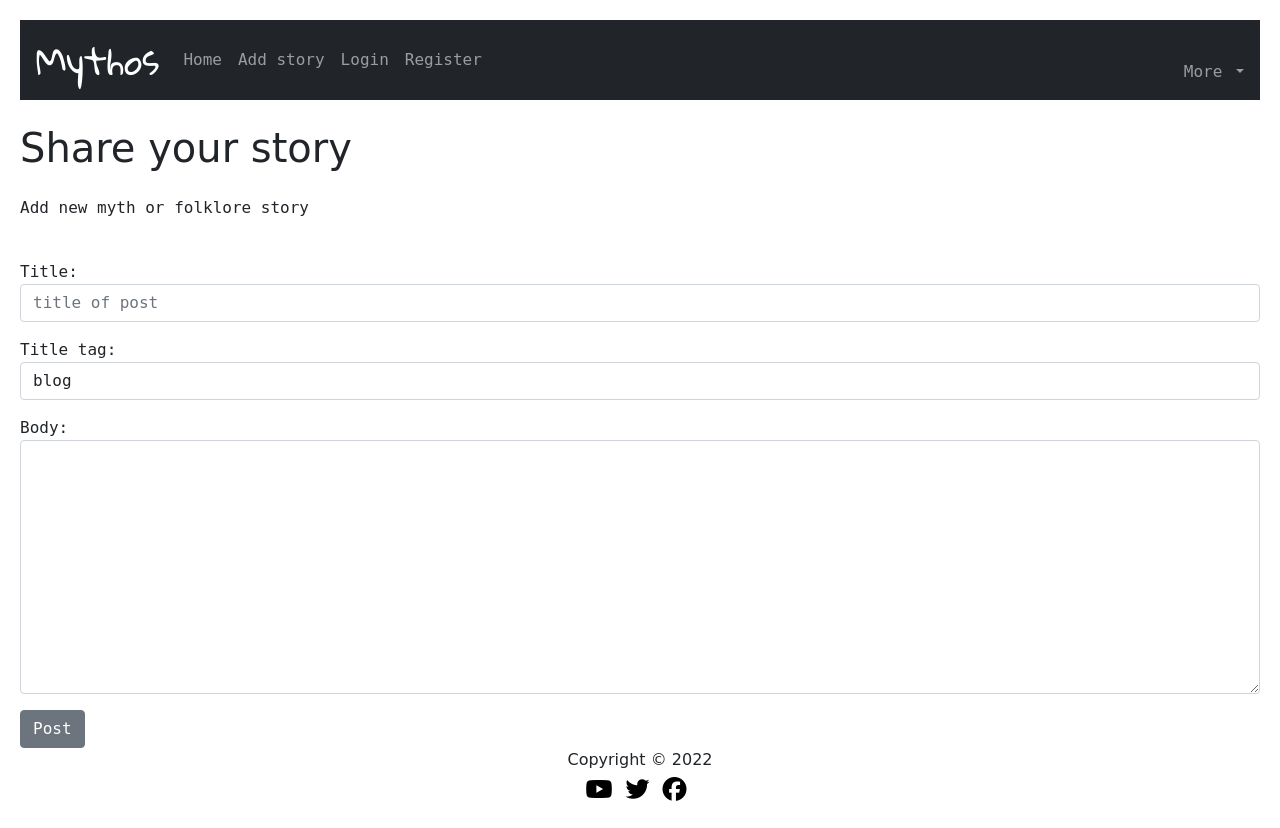
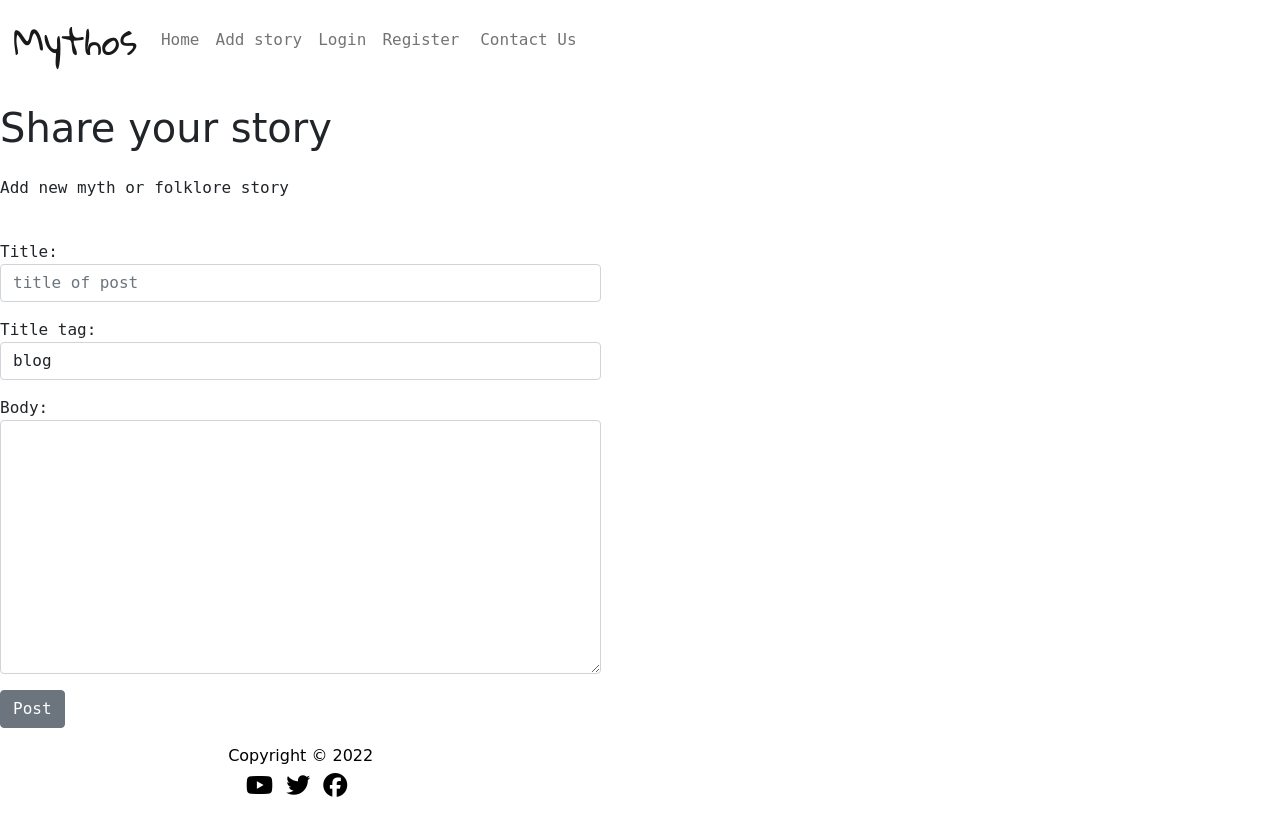
Before and after one commit to AMartins87/mythos, a Django app: page /new-post/ in a window 1280 px wide. After the commit the page ends 797 px from the top, so only its background shows below. Run offline with Django 3.2, Linux system fonts and the light colour scheme; some libraries are stand-ins or nearby versions.

Commit message:
Add contact model and views. Created contact.html

```diff
--- a/blog/admin.py
+++ b/blog/admin.py
@@ -1,5 +1,6 @@
 from django.contrib import admin
-from .models import Post, Comment
+from .models import Post, Comment, Contact
 
 admin.site.register(Post)
 admin.site.register(Comment)
+admin.site.register(Contact)
--- a/blog/forms.py
+++ b/blog/forms.py
@@ -1,5 +1,5 @@
 from django import forms
-from .models import Post, Comment
+from .models import Post, Comment, Contact
 
 
 class PostForm(forms.ModelForm):
@@ -30,3 +30,8 @@ class CommentForm(forms.ModelForm):
                                            'type': 'hidden'}),
             'body': forms.Textarea(attrs={'class': 'form-control'})
         }
+
+class ContactForm(forms.ModelForm):
+    class Meta:
+        model = Contact
+        fields = '__all__'
--- a/blog/models.py
+++ b/blog/models.py
@@ -33,3 +33,13 @@ class Comment(models.Model):
     def __str__(self):
         # return '%s - %s' % (self.post.title, self.name)
         return f"Comment {self.body} by {self.name}"
+
+
+class Contact(models.Model):
+    email = models.EmailField()
+    subject = models.CharField(max_length=250)
+    message = models.TextField()
+
+    def __str__(self):
+        # this is just to preview the contact model as email on admin dashboard
+        return self.email
--- a/blog/urls.py
+++ b/blog/urls.py
@@ -1,6 +1,6 @@
 from django.contrib import admin
 from django.urls import path, include
-from .views import HomeView, StoryView, AddPostView, AddCommentView
+from .views import HomeView, StoryView, AddPostView, AddCommentView, LikeView, ContactView
 from . import views
 
 urlpatterns = [
@@ -9,4 +9,5 @@ urlpatterns = [
     path('new-post/', AddPostView.as_view(), name="new-post"),
     path('like/<int:pk>', views.LikeView, name="like_post"),
     path('blog/<int:pk>/comment/', AddCommentView.as_view(), name="comment"),
+    path('contact/', ContactView.as_view(), name='contact'),
 ]
--- a/blog/views.py
+++ b/blog/views.py
@@ -2,8 +2,8 @@ from django.shortcuts import render, get_object_or_404
 from django.views.generic import ListView, DetailView, CreateView
 from django.urls import reverse_lazy, reverse
 from django.http import HttpResponseRedirect
-from .models import Post, Comment
-from .forms import PostForm, CommentForm
+from .models import Post, Comment, Contact
+from .forms import PostForm, CommentForm, ContactForm
 
 
 # def home(request):
@@ -59,3 +59,9 @@ def LikeView(request, pk):
         post.likes.add(request.user)
         liked = True
     return HttpResponseRedirect(reverse('blog', args=[str(pk)]))
+
+
+class ContactView(CreateView):
+    model = Contact
+    form_class = ContactForm
+    template_name = 'contact.html'
--- a/static/css/style.css
+++ b/static/css/style.css
@@ -1,5 +1,5 @@
 body {
-    padding: 20px;
+    width: fit-content;
     font-family: monospace;
 }
 
@@ -19,7 +19,7 @@ h1, h2, h3, h4, h5, h6 {
 }
 
 .navbar-brand {
-    padding-left: 1rem;
+    padding-left: 0.1rem;
     font-size: 2.25rem;
 }
 
@@ -47,6 +47,11 @@ footer a {
     padding-right: 8px;
 }
 
+footer.m-0 {
+    display: inline-grid;
+    position: fixed;
+}
+
 footer a:hover {
     color: #ee0f65;
 }
@@ -59,8 +64,9 @@ ol, ul {
  /* Small screens (iPhones) */
  @media screen and (max-width: 577px) {
 
-    body {
+    /* body {
         font-size: 0.8rem;
+
     }
 
     .h1, .h2, .h3, .h4, .h5, .h6, h1, h2, h3, h4, h5, h6 {
@@ -72,7 +78,5 @@ ol, ul {
     h1, h2, h3, h4, h5, h6 {
         margin-top: 5px;
         font-size: medium;
-        height: 50px;
-        width: auto;
-    }
+    } */
 }
--- a/templates/base.html
+++ b/templates/base.html
@@ -8,16 +8,17 @@
     <link href="https://fonts.googleapis.com/css2?family=Gloria+Hallelujah&display=swap" rel="stylesheet">
     <!-- Bootstrap CSS -->
     <link rel="stylesheet" href="https://cdnjs.cloudflare.com/ajax/libs/font-awesome/5.15.3/css/all.min.css">
-    <link href="https://cdn.jsdelivr.net/npm/bootstrap@5.0.1/dist/css/bootstrap.min.css" rel="stylesheet"
-        integrity="sha384-+0n0xVW2eSR5OomGNYDnhzAbDsOXxcvSN1TPprVMTNDbiYZCxYbOOl7+AMvyTG2x" crossorigin="anonymous">
-
+    <link href="https://cdn.jsdelivr.net/npm/bootstrap@5.1.3/dist/css/bootstrap.min.css" rel="stylesheet"
+        integrity="sha384-1BmE4kWBq78iYhFldvKuhfTAU6auU8tT94WrHftjDbrCEXSU1oBoqyl2QvZ6jIW3" crossorigin="anonymous">
     <!-- Personalised CSS-->
     <link href="/static/css/style.css" rel="stylesheet" />
     <title>{% block title %} {% endblock %}</title>
 </head>
 
-<body>
-    <nav class="navbar navbar-expand-lg navbar-dark bg-dark">
+<body class="d-flex flex-column h-100 main-bg">
+    <!-- Navigation -->
+    <nav class="navbar navbar-expand-lg navbar-light navbar-expand{-sm|-md|-lg|-xl|-xxl} sticky-top nav-bg">
+        <div class="container-fluid">
             <a class="navbar-brand" href="{% url 'home' %}">Mythos</a>
             <button class="navbar-toggler" type="button" data-toggle="collapse" data-target="#navbarSupportedContent"
                 aria-controls="navbarSupportedContent" aria-expanded="false" aria-label="Toggle navigation">
@@ -29,9 +30,11 @@
                     <li class="nav-item active">
                         <a class="nav-link" href="{% url 'home' %}">Home <span class="sr-only">(current)</span></a>
                     </li>
+
                     <!-- <li class="nav-item">
                     <a class="nav-link" href="stories.html">Stories</a>
                     </li> -->
+
                     {% if user.is_authenticated %}
                     <li class="nav-item">
                         <a class="nav-link" href="{% url 'new-post' %}">Add story</a>
@@ -67,16 +70,10 @@
                         {% endif %}
 
                     </div>
-                <li class="nav-item dropdown">
-                    <a class="nav-link dropdown-toggle" href="#" id="navbarDropdown" role="button"
-                        data-toggle="dropdown" aria-haspopup="true" aria-expanded="false">
-                        More
-                    </a>
-                    <div class="dropdown-menu" aria-labelledby="navbarDropdown">
-                        <a class="dropdown-item" href="#">Guidelines</a>
-                        <a class="dropdown-item" href="#">Contact Us</a>
-                    </div>
-
+                </ul>
+                <ul class="nav justify-content-end navbar-nav ">
+                    <li class="nav-item">
+                        <a class="nav-link" aria-current="page" href="{% url 'contact' %}">Contact Us</a>
                     </li>
                 </ul>
                 <!-- <form class="form-inline my-2 my-lg-0">
@@ -84,9 +81,11 @@
                 <button class="btn btn-outline-success my-2 my-sm-0" type="submit">Search</button>
             </form> -->
             </div>
+        </div>
     </nav>
 
     {% block content %}
+    <div class="container-fluid"></div>
     {% endblock %}
 
     <!-- Fontawesome script below -->
@@ -105,6 +104,7 @@
 
     <!-- Footer -->
     <footer class="footer mt-auto">
+        <div class="card-body">
             <p class="m-0 text-center text-black">Copyright © 2022</p>
             <p class="m-0 text-center text-black">
                 <a href="https://youtube.com" rel="noreferrer" target="_blank"
@@ -113,7 +113,7 @@
                     aria-label="Visit our Twitter page (opens in a new tab)"><i class="fab fa-twitter"></i></a>
                 <a href="https://facebook.com" rel="noreferrer" target="_blank"
                     aria-label="Visit our Facebook page (opens in a new tab)"><i class="fab fa-facebook"></i></a>
-        </p>
+        </div>
     </footer>
 </body>
 
```
Also changed, not shown: templates/contact.html (added, +22 -0 lines), blog/migrations/0003_auto_20220626_1354.py (added). Lines whose indentation alone changed are shown as unchanged.
